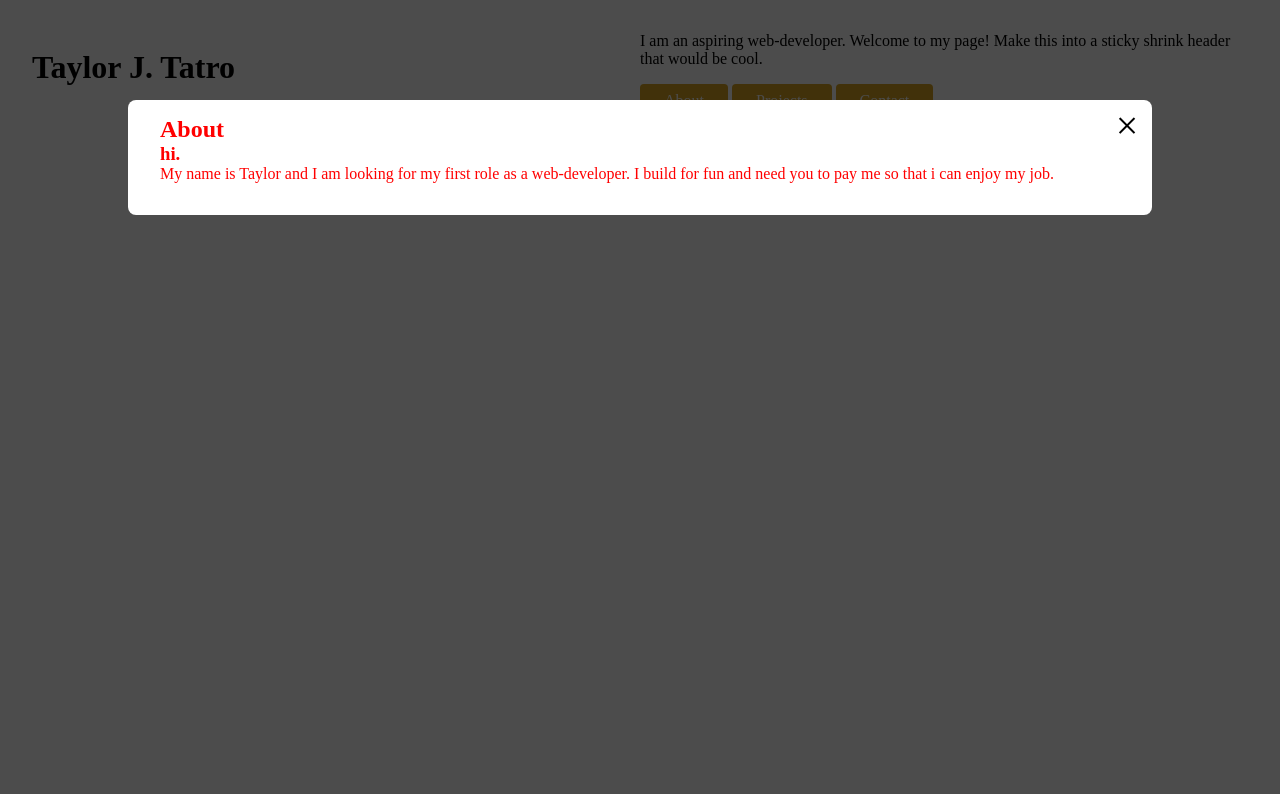
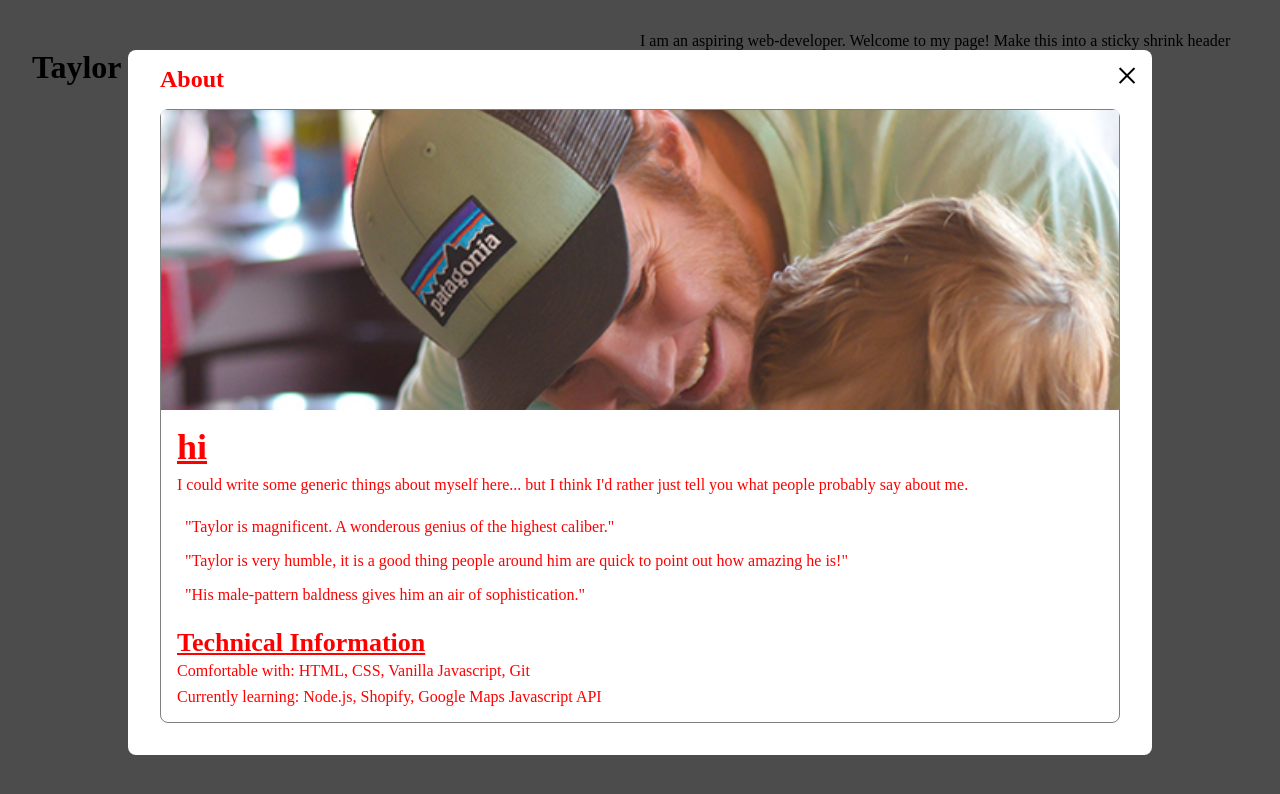
Before and after one commit to taylorjtatro/portfolio-jun2020, a plain HTML site: page index.html in a window 1280 px wide. Both pictures are taken after a click on the link "About". Drawn offline with Linux system fonts and the light colour scheme.

Commit message:
finished about section bones

```diff
--- a/index.html
+++ b/index.html
@@ -137,15 +137,38 @@
 
     <div class="modal" id="about-section">
             <div class="modal-content">
-                <section id="about" class="about">
+                <section id="about">
                     <span class="x">&times</span>
                     <div class="mheader">
                         <h1>About</h1>
                     </div>
-                    <h3>hi.</h3>
-                    <p>My name is Taylor and I am looking for my first role as a web-developer. I build for fun and need you to pay me so that i can enjoy my job.</p>
-                    <div class="icons"></div>
+                    <div class="about">
+                    <figure>
+                        <img src="img/about-pic2.jpg">
+                    </figure>
+                    <h3>hi</h3>
+                    <p class="generic">I could write some generic things about myself here... but I think I'd rather just tell you what people probably say about me.</p>
+                    <ul>
+                        <li>
+                            <p>"Taylor is magnificent. A wonderous genius of the highest caliber."</p>
+                        </li>
+                        <li>
+                            <p>"Taylor is very humble, it is a good thing people around him are quick to point out how amazing he is!"</p>
+                        </li>
+                        <li>
+                            <p>"His male-pattern baldness gives him an air of sophistication."</p>
+                        </li>
+                    </ul>
 
+<!--
+                    <p class="quote">"Taylor is a magnificent and wonderous genius, of the highest caliber."</p>
+                    <p class="quote">"Taylor is very humble, it is a good thing people around him are quick to point out how amazing he is!"</p>
+                    <p class="quote">"His male-pattern baldness gives him an air of sophistication."</p>
+                    <div class="icons"></div> -->
+                    <h4>Technical Information</h4>
+                    <p class="tech-info">Comfortable with: HTML, CSS, Vanilla Javascript, Git</p>
+                    <p class="tech-info last">Currently learning: Node.js, Shopify, Google Maps Javascript API</p>
+                </div>
                 </section>
             </div>
         </div>
--- a/index.js
+++ b/index.js
@@ -1,7 +1,11 @@
 let modal = document.querySelector('.modal');
+let modals = document.querySelectorAll('.modal');
 let projectsModal = document.querySelector('#projects-section');
 let aboutModal = document.querySelector('#about-section');
-let x = document.querySelector('.x');
+//let x = document.querySelector('.x');
+
+
+
 let projectButton = document.querySelector('.projectButton');
 let aboutButton = document.querySelector('.aboutButton');
 
@@ -14,12 +18,22 @@ aboutButton.onclick = function() {
     aboutModal.style.display = 'block';
 }
 
-x.onclick = function() {
-    modal.style.display = 'none';
+//x.onclick = function() {
+//    modal.style.display = 'none';
+//}
+
+
+/***DISPLAY NONE FOR MODALS */
+window.onclick = function(e) {
+    modals.forEach(el => {
+        if (e.target === el) {
+            el.style.display = 'none'
+        }
+    })
 }
 
-window.onclick = function(e) {
-    if (e.target === modal) {
-        modal.style.display = 'none';
-    }
-}
+let xx = document.querySelectorAll('.x').forEach(el => {
+    el.addEventListener('click', () => {
+        modals.forEach(el => el.style.display = 'none');
+    })
+})
--- a/main.css
+++ b/main.css
@@ -48,7 +48,8 @@ header > article > p {
     width: 100%;
     height: 100%;
     background: rgba(0,0,0,.7);
-    padding-top: 100px;
+    /*padding-top: 100px; changed this to 50px to fix about section*/
+    padding-top: 50px;
     overflow: auto;
     display: none;
 }
@@ -160,11 +161,67 @@ section {
 
 /* About Section */
 
+.about {
+    border-radius: .5rem;
+    border: 1px solid #808080;
+}
 
+.modal > .modal-content > #about > .mheader > h1 {
+    padding-bottom: 1rem;
+}
 
+.about > figure {
+    height: 300px;
+    overflow: hidden;
+    border-top-left-radius: .25rem;
+    border-top-right-radius: .25rem;
+}
 
+.about > figure > img {
+    width: 100%;
+}
 
+.about > h3 {
+    padding: 1rem;
+    padding-bottom: .5rem;
+    font-size: 36px;
+    font-weight: bold;
+    text-decoration: underline;
+}
 
+.about > .generic {
+    padding: 1rem;
+    padding-top: 0;
+}
+
+.about > ul {
+    list-style: none;
+}
+
+.about > ul > li {
+    padding: .5rem 1.5rem;
+}
+
+.about > .quote {
+    padding: .5rem 1.5rem;
+    margin-right: 0;
+}
+
+.about > h4 {
+    padding: 1rem;
+    padding-bottom: 0;
+    text-decoration: underline;
+    font-size: 26px;
+}
+
+.about > .tech-info {
+    padding: .25rem 1rem;
+
+}
+
+.about > .last {
+    padding-bottom: 1rem;
+}
 
 
 
@@ -195,7 +252,11 @@ section {
 }
 
 
-
+@media only screen and (max-width: 645px) {
+    .about > figure {
+        height: 100%;
+    }
+}
 
 
 
```
Also changed, not shown: img/about-pic.png (added), img/about-pic2.jpg (added), img/about-pic3.jpg (added), img/review-3.jpg (added).
